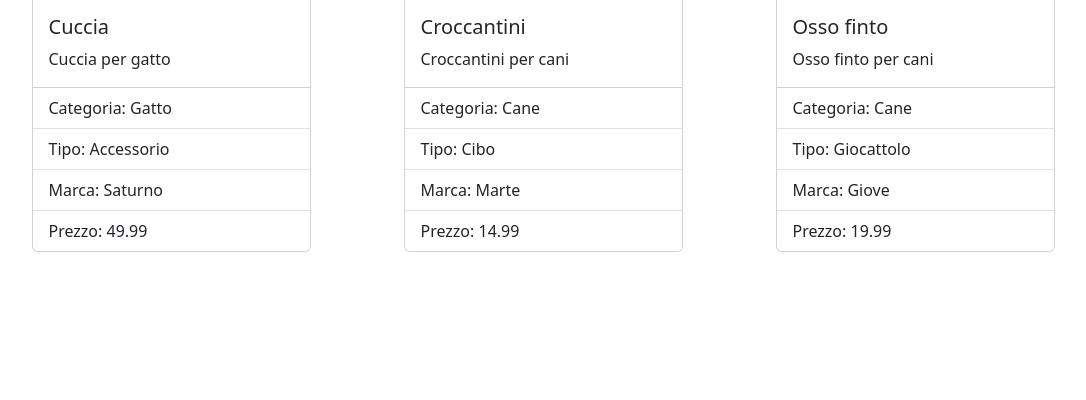
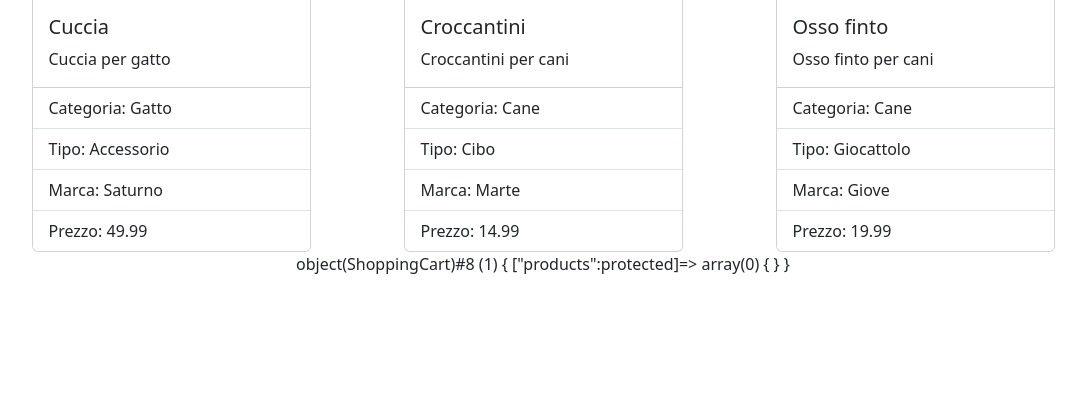
Before and after one commit to LucaArcudi/php-shopping-cart, a PHP site: page / in a window 1280 px wide. Shown: the part 400-800 px from the top of the page, without its empty margins (97-1183 px from the left). Run offline with PHP 8.4, Linux system fonts and the light colour scheme.

Commit message:
feat: add products setter in ShoppingCart class

```diff
--- a/db/db.php
+++ b/db/db.php
@@ -3,11 +3,14 @@ require_once __DIR__ . '/../models/Products/Toy.php';
 require_once __DIR__ . '/../models/Products/Kennel.php';
 require_once __DIR__ . '/../models/Products/Food.php';
 require_once __DIR__ . "/../Models/Category.php";
+require_once __DIR__ . '/../models/ShoppingCart.php';
 
 $products = [];
 
-$Cuccia = new Kennel("Cuccia", new Category("Gatto"), "Cuccia per gatto", "Accessorio", "Saturno", 'https://cdn.wamiz.fr/cdn-cgi/image/format=auto,quality=80,width=776,fit=contain/article/images/cat%20in%20a%20box.png', 49.99);
-$Croccantini = new Food("Croccantini", new Category("Cane"), "Croccantini per cani", "Cibo", "Marte", 'https://www.robinsonpetshop.it/news/cms2017/wp-content/uploads/2019/08/crocchette-italiane.png', 14.99);
-$OssoFinto = new Toy("Osso finto", new Category("Cane"), "Osso finto per cani", "Giocattolo", "Giove", 'https://www.reviewbox.it/wp-content/uploads/2019/10/osso-per-cani-principale-xcyp1-1300x803.jpg', 19.99);
+$cuccia = new Kennel("Cuccia", new Category("Gatto"), "Cuccia per gatto", "Accessorio", "Saturno", 'https://cdn.wamiz.fr/cdn-cgi/image/format=auto,quality=80,width=776,fit=contain/article/images/cat%20in%20a%20box.png', 49.99);
+$croccantini = new Food("Croccantini", new Category("Cane"), "Croccantini per cani", "Cibo", "Marte", 'https://www.robinsonpetshop.it/news/cms2017/wp-content/uploads/2019/08/crocchette-italiane.png', 14.99);
+$ossoFinto = new Toy("Osso finto", new Category("Cane"), "Osso finto per cani", "Giocattolo", "Giove", 'https://www.reviewbox.it/wp-content/uploads/2019/10/osso-per-cani-principale-xcyp1-1300x803.jpg', 19.99);
 
-array_push($products, $Cuccia, $Croccantini, $OssoFinto);
+array_push($products, $cuccia, $croccantini, $ossoFinto);
+
+$shoppingCart = new ShoppingCart();
--- a/index.php
+++ b/index.php
@@ -60,6 +60,7 @@ require_once __DIR__ . "/db/db.php";
             </div> -->
           </div>
         <?php endforeach; ?>
+        <?php var_dump($shoppingCart) ?>
       </div>
     </div>
   </main>
--- a/models/ShoppingCart.php
+++ b/models/ShoppingCart.php
@@ -1,10 +1,22 @@
 <?php
-require_once __DIR__ . '/../models/Product.php';
-
 
 class ShoppingCart {
 
+    protected $products;
 
+    public function __construct( array $products = [])
+    {
+        $this->setProducts($products);
+    }
+
+    private function setProducts($products) {
+        foreach ($products as $product) {
+            if (!($product instanceof Product)) {
+                throw new InvalidArgumentException('All elements in the array must be instances of the Product class.');
+            }
+        }
+        $this->products = $products;
+    }
 }
 
 
```
